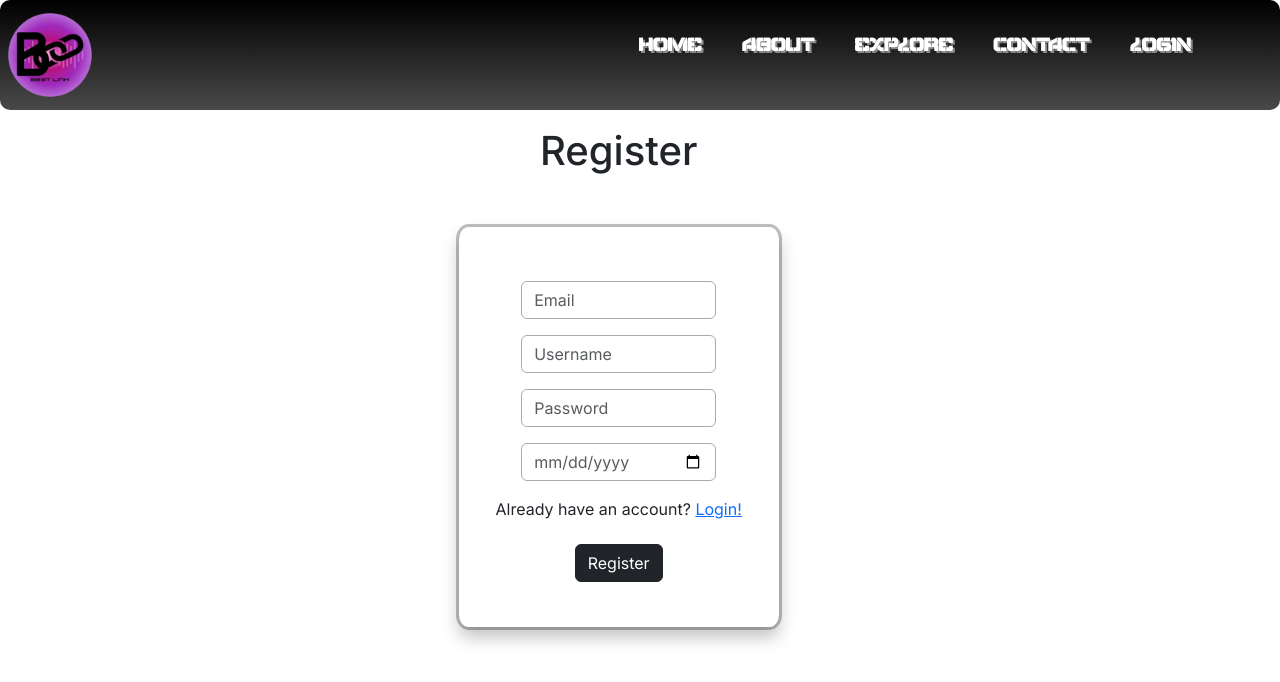
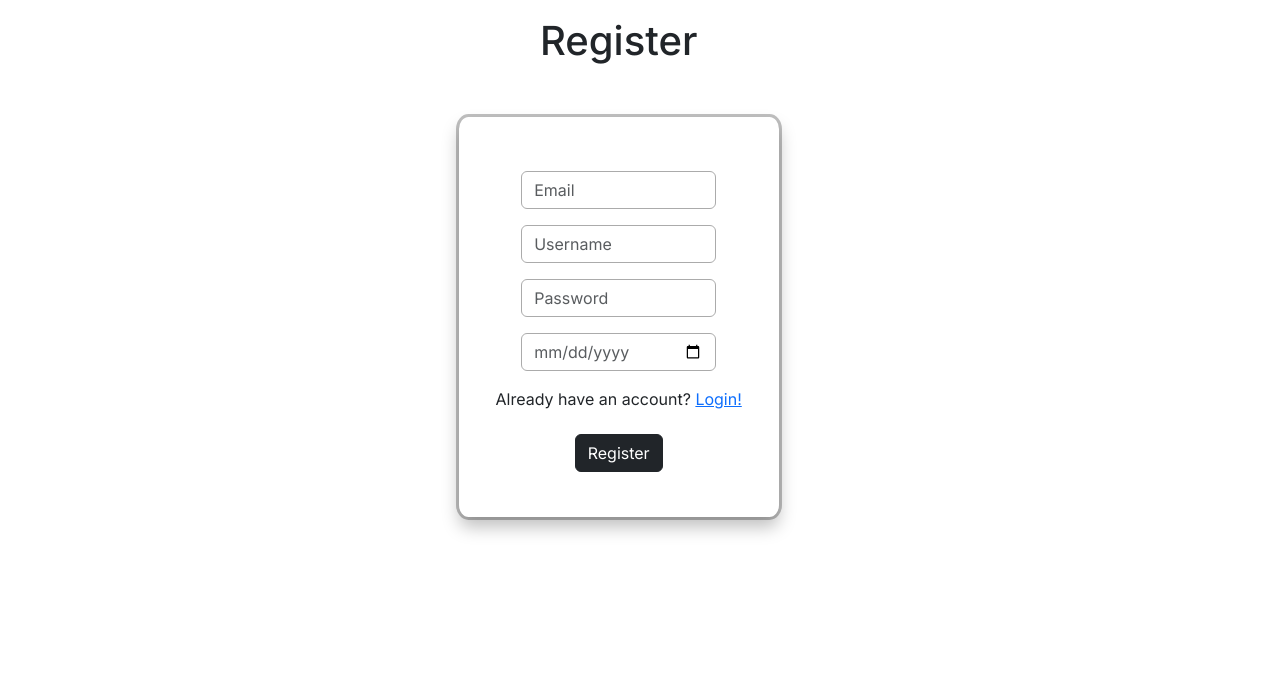
Before and after one commit to keyprocedure/social-playlist-network, a Next.js app in the folder application/beatlink/: page /register in a window 1280 px wide. Shown: the top 682 px of the page. Built offline with nearby package versions, Linux system fonts and the light colour scheme.

Commit message:
remove navbar from layout as layout.js components don't rerender and was causing issues with the Logout/Login text changing

```diff
--- a/application/beatlink/src/app/layout.js
+++ b/application/beatlink/src/app/layout.js
@@ -3,7 +3,6 @@
 import "./styles.css";
 import "bootstrap/dist/css/bootstrap.css";
 // import BootstrapClient from "./components/BootstrapClient";
-import Navbar from "./components/navbar.js";
 const inter = Inter({ subsets: ["latin"] });
 
 export const metadata = {
@@ -18,10 +17,7 @@
         <meta charSet="utf-8" />
         <meta name="viewport" content="width=device-width, initial-scale=1" />
       </head>
-      <body className={inter.className}>
-        <Navbar />
-        {children}
-      </body>
+      <body className={inter.className}>{children}</body>
     </html>
   );
 }
```
